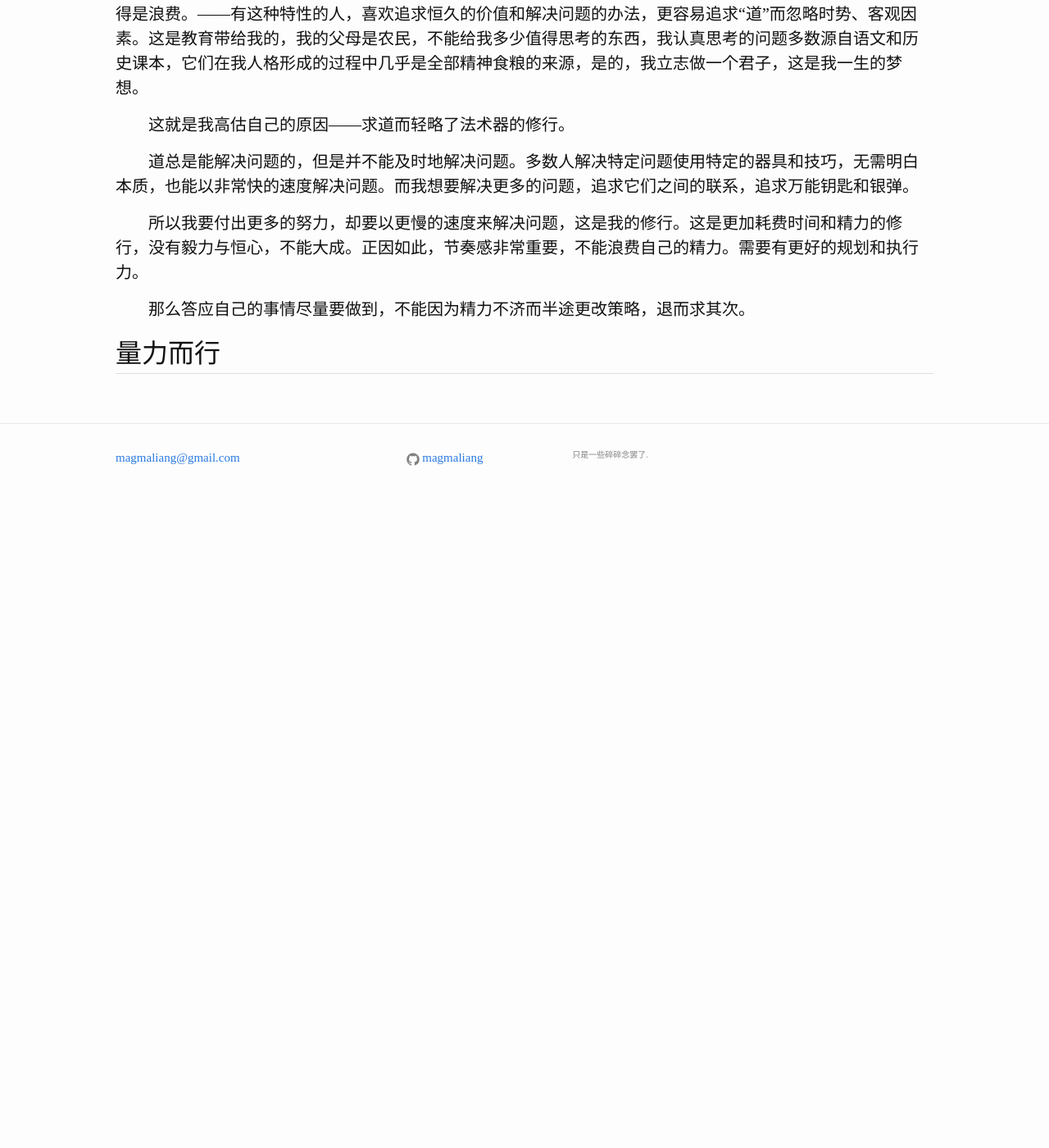
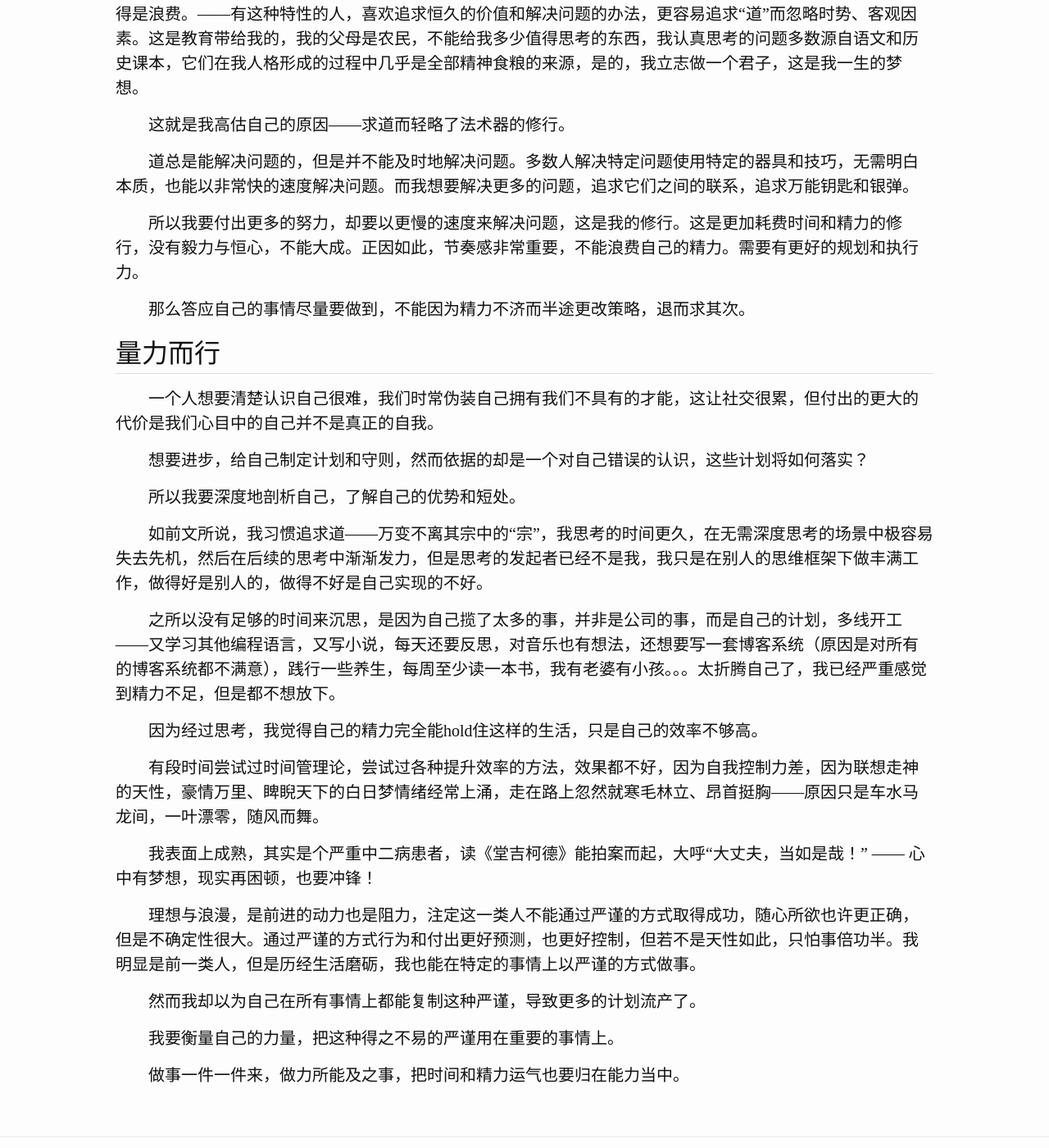
Before and after one commit to magmaliang/magmaliang.github.io, a Jekyll site: the page built from _posts/2016-06-19-1.markdown, in a window 1280 px wide and 1400 px high, scrolled down 1168 px. Shown: the whole window at 82% size. Built offline with Jekyll 4.4.1, drawn with Linux system fonts in a browser that asks for light colours; before the commit the page ends 1798 px from its top, so only the background shows below that.

Commit message:
new post

```diff
--- a/_posts/2016-06-19-1.markdown
+++ b/_posts/2016-06-19-1.markdown
@@ -44,3 +44,27 @@ categories: tools
 那么答应自己的事情尽量要做到，不能因为精力不济而半途更改策略，退而求其次。
 
 ## 量力而行
+
+一个人想要清楚认识自己很难，我们时常伪装自己拥有我们不具有的才能，这让社交很累，但付出的更大的代价是我们心目中的自己并不是真正的自我。
+
+想要进步，给自己制定计划和守则，然而依据的却是一个对自己错误的认识，这些计划将如何落实？
+
+所以我要深度地剖析自己，了解自己的优势和短处。
+
+如前文所说，我习惯追求道——万变不离其宗中的“宗”，我思考的时间更久，在无需深度思考的场景中极容易失去先机，然后在后续的思考中渐渐发力，但是思考的发起者已经不是我，我只是在别人的思维框架下做丰满工作，做得好是别人的，做得不好是自己实现的不好。
+
+之所以没有足够的时间来沉思，是因为自己揽了太多的事，并非是公司的事，而是自己的计划，多线开工——又学习其他编程语言，又写小说，每天还要反思，对音乐也有想法，还想要写一套博客系统（原因是对所有的博客系统都不满意），践行一些养生，每周至少读一本书，我有老婆有小孩。。。太折腾自己了，我已经严重感觉到精力不足，但是都不想放下。
+
+因为经过思考，我觉得自己的精力完全能hold住这样的生活，只是自己的效率不够高。
+
+有段时间尝试过时间管理论，尝试过各种提升效率的方法，效果都不好，因为自我控制力差，因为联想走神的天性，豪情万里、睥睨天下的白日梦情绪经常上涌，走在路上忽然就寒毛林立、昂首挺胸——原因只是车水马龙间，一叶漂零，随风而舞。
+
+我表面上成熟，其实是个严重中二病患者，读《堂吉柯德》能拍案而起，大呼“大丈夫，当如是哉！” —— 心中有梦想，现实再困顿，也要冲锋！
+
+理想与浪漫，是前进的动力也是阻力，注定这一类人不能通过严谨的方式取得成功，随心所欲也许更正确，但是不确定性很大。通过严谨的方式行为和付出更好预测，也更好控制，但若不是天性如此，只怕事倍功半。我明显是前一类人，但是历经生活磨砺，我也能在特定的事情上以严谨的方式做事。
+
+然而我却以为自己在所有事情上都能复制这种严谨，导致更多的计划流产了。
+
+我要衡量自己的力量，把这种得之不易的严谨用在重要的事情上。
+
+做事一件一件来，做力所能及之事，把时间和精力运气也要归在能力当中。
```
